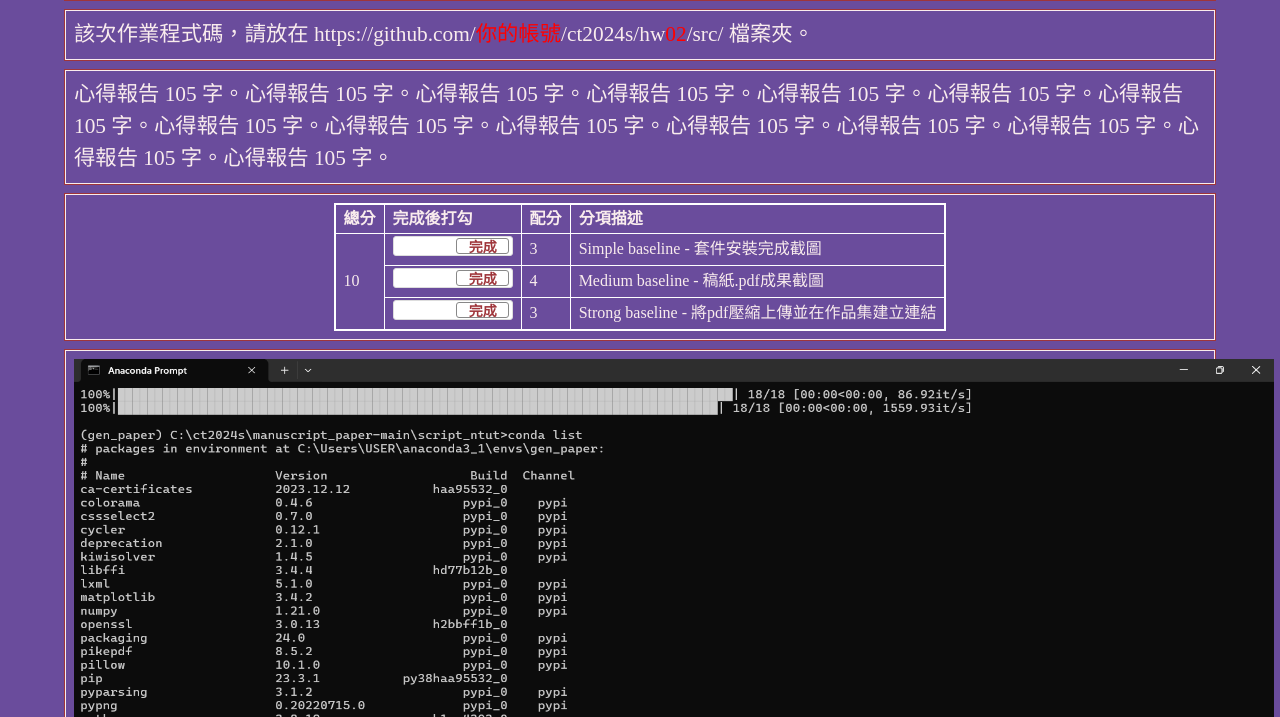
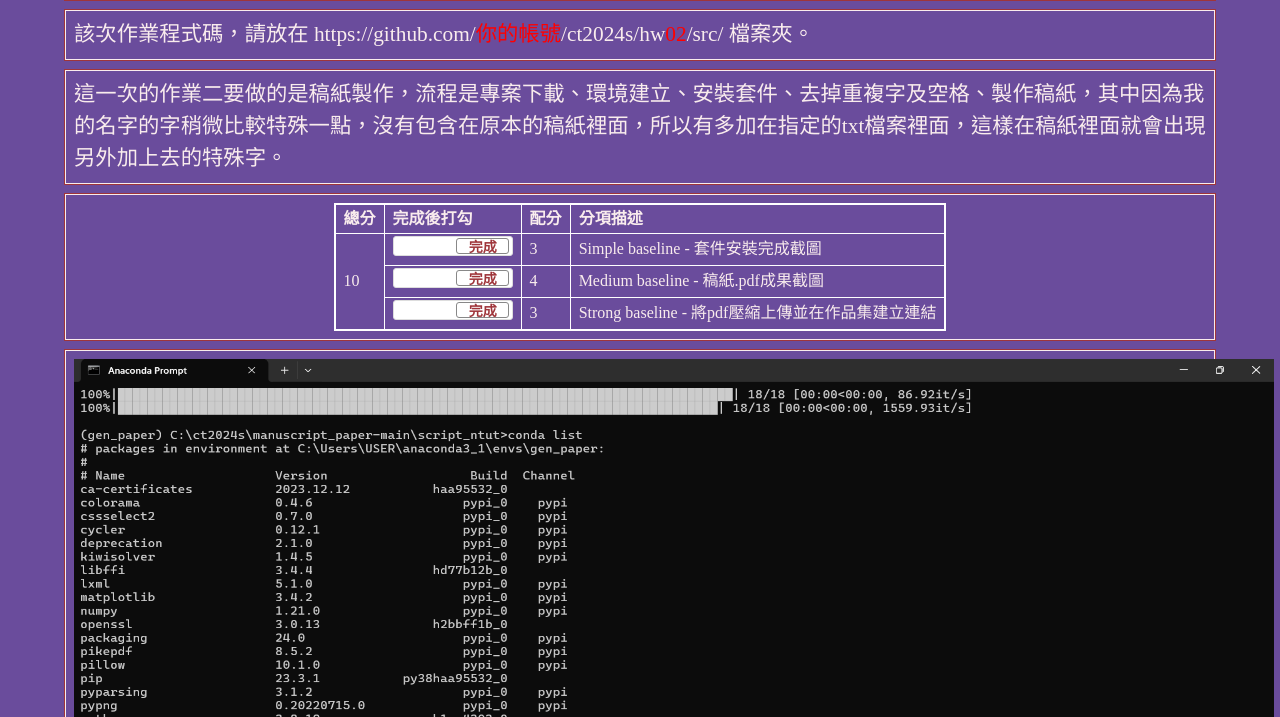
Before and after one commit to yunhsilin/ct2024s, a plain HTML site: page hw02/index.html in a window 1280 px wide. Shown: the part 83-800 px from the top of the page. Drawn offline with nearby package versions, Linux system fonts and the light colour scheme.

Commit message:
Update index.html

```diff
--- a/hw02/index.html
+++ b/hw02/index.html
@@ -185,8 +185,7 @@
   <!-- ------------------------------------------------>
   <div class="row hw12">
     <div class="col-md-12 twenty">
-      心得報告 105 字。心得報告 105 字。心得報告 105 字。心得報告 105 字。心得報告 105 字。心得報告 105 字。心得報告 105 字。心得報告 105 字。心得報告 105 字。心得報告 105 字。心得報告 105 字。心得報告 105 字。心得報告 105 字。心得報告 105 字。心得報告 105 字。
-    </div>
+這一次的作業二要做的是稿紙製作，流程是專案下載、環境建立、安裝套件、去掉重複字及空格、製作稿紙，其中因為我的名字的字稍微比較特殊一點，沒有包含在原本的稿紙裡面，所以有多加在指定的txt檔案裡面，這樣在稿紙裡面就會出現另外加上去的特殊字。    </div>
   </div>
 
   <!-- ------------------------------------------------>
```
